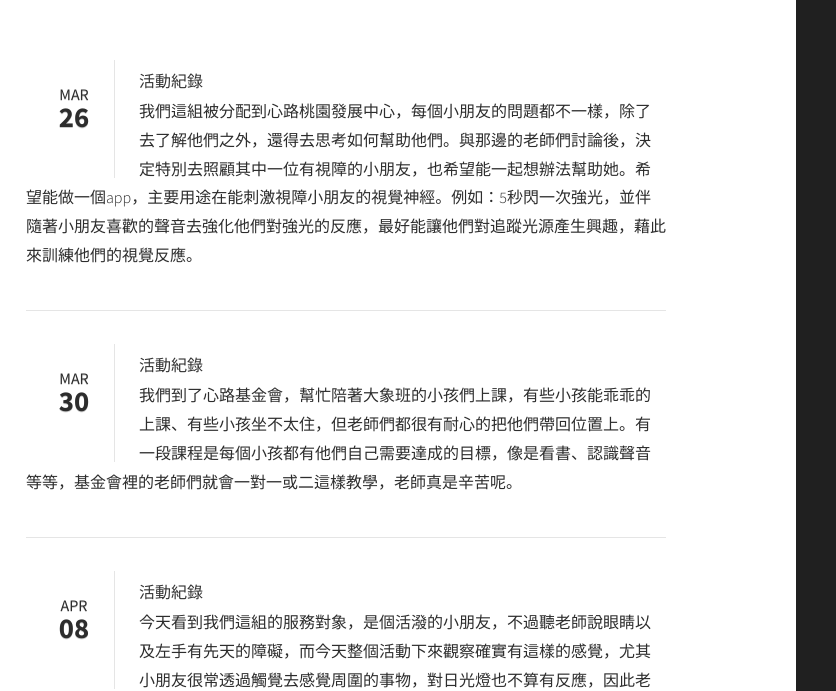
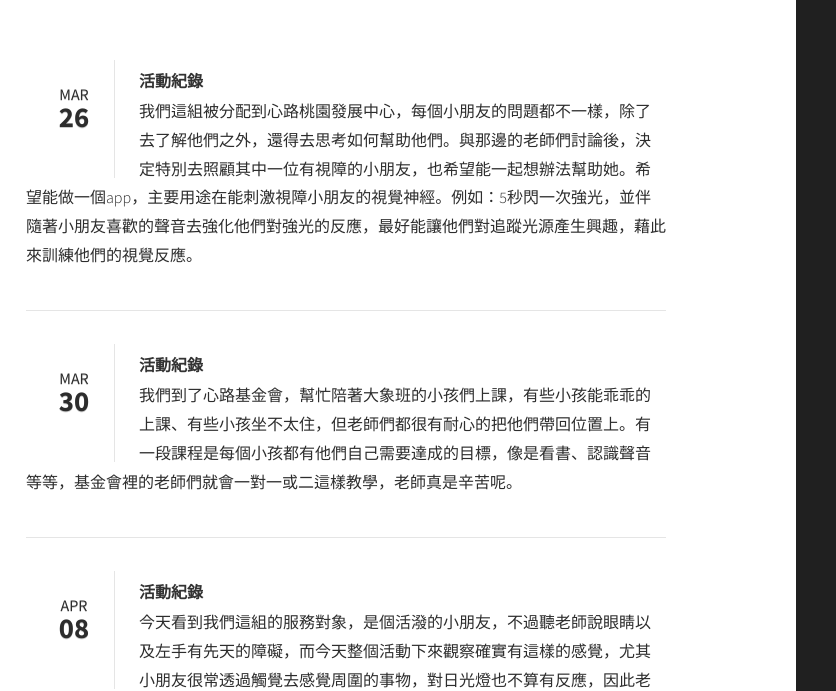
Before and after one commit to bright111560/test01, a plain HTML site: page record1.html in a window 1280 px wide. Shown: the part 196-887 px from the top of the page, 444-1280 px from the left. Drawn offline with Linux system fonts and the light colour scheme.

Commit message:
<h3><strong>活動紀錄</strong> </h3>

```diff
--- a/record1.html
+++ b/record1.html
@@ -40,17 +40,17 @@
 			<ul class="style1">
 				<li class="first">
 					<p class="date"><a>Mar<b>26</b></a></p>
-					<h3>活動紀錄</h3>
+					<h3><strong>活動紀錄</strong> </h3>
 					<p><a>我們這組被分配到心路桃園發展中心，每個小朋友的問題都不一樣，除了去了解他們之外，還得去思考如何幫助他們。與那邊的老師們討論後，決定特別去照顧其中一位有視障的小朋友，也希望能一起想辦法幫助她。希望能做一個app，主要用途在能刺激視障小朋友的視覺神經。例如：5秒閃一次強光，並伴隨著小朋友喜歡的聲音去強化他們對強光的反應，最好能讓他們對追蹤光源產生興趣，藉此來訓練他們的視覺反應。</a></p>
 				</li>
 				<li>
 					<p class="date"><a>Mar<b>30</b></a></p>
-					<h3>活動紀錄</h3>
+					<h3><strong>活動紀錄</strong> </h3>
 					<p><a>我們到了心路基金會，幫忙陪著大象班的小孩們上課，有些小孩能乖乖的上課、有些小孩坐不太住，但老師們都很有耐心的把他們帶回位置上。有一段課程是每個小孩都有他們自己需要達成的目標，像是看書、認識聲音等等，基金會裡的老師們就會一對一或二這樣教學，老師真是辛苦呢。</a></p>
 				</li>
 				<li>
 					<p class="date"><a href="#">Apr<b>08</b></a></p>
-					<h3>活動紀錄</h3>
+					<h3><strong>活動紀錄</strong> </h3>
 					<p><a>今天看到我們這組的服務對象，是個活潑的小朋友，不過聽老師說眼睛以及左手有先天的障礙，而今天整個活動下來觀察確實有這樣的感覺，尤其小朋友很常透過觸覺去感覺周圍的事物，對日光燈也不算有反應，因此老師是希望我們這組做有能幫助強化刺激視覺的東西，感覺不算是簡單的題目，還滿有挑戰性的，希望最後能順利完成。</a></p>
 				</li>
 			</ul>
```
